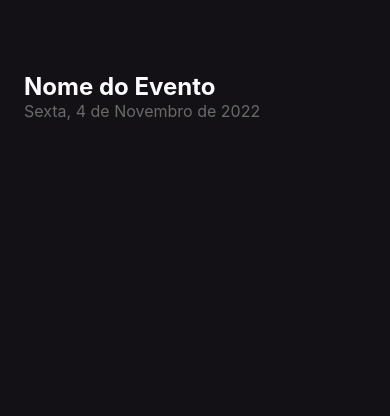
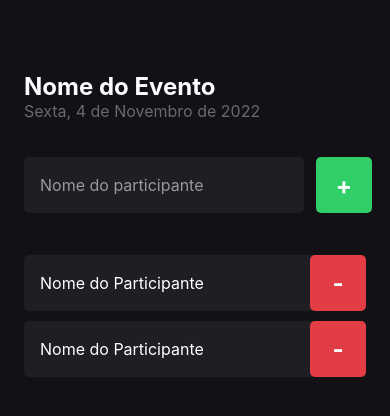
Before and after one commit to iannak/list-participant-react-native, a React Native app: screen / in a window 390 px wide. Shown: the top 416 px of the page. Built offline with nearby package versions, Linux system fonts and the light colour scheme.

Commit message:
createad componentizacao

```diff
--- a/App.tsx
+++ b/App.tsx
@@ -1,4 +1,4 @@
-import Home from './src/screens/Home';
+import { Home } from './src/screens/Home';
 
 export default function App() {
   return (
--- /dev/null
+++ b/src/components/Participant/index.tsx
@@ -0,0 +1,15 @@
+import { View, Text, TouchableOpacity } from 'react-native';
+
+import { styles } from './styles';
+
+export function Participant(){
+  return (
+    <View style={styles.container}>
+      <Text style={styles.name}>Nome do Participante</Text>
+
+      <TouchableOpacity style={styles.button}>
+          <Text style={styles.buttonText}>-</Text>
+        </TouchableOpacity>
+    </View>
+  );
+}
--- /dev/null
+++ b/src/components/Participant/styles.ts
@@ -0,0 +1,31 @@
+import { StyleSheet } from "react-native";
+
+export const styles = StyleSheet.create({
+  container: {
+    width: "100%",
+    backgroundColor: "#1F1E25",
+    borderRadius: 5,
+    flexDirection: "row",
+    alignItems: "center",
+    marginBottom: 10,
+  },
+  name: {
+    flex: 1,
+    fontSize: 16,
+    color: "#fff",
+    marginLeft: 16,
+  },
+  buttonText: {
+    color: "#FDFCFE",
+    fontSize: 24,
+    fontWeight: "bold",
+  },
+  button: {
+    width: 56,
+    height: 56,
+    borderRadius: 5,
+    backgroundColor: "#e23c44",
+    alignItems: "center",
+    justifyContent: "center",
+  },
+});
--- a/src/screens/Home/index.tsx
+++ b/src/screens/Home/index.tsx
@@ -1,17 +1,32 @@
-import { Text, View } from 'react-native';
+import { Text, View, TextInput, TouchableOpacity } from "react-native";
 
-import { styles } from './styles';
+import { styles } from "./styles";
+import { Participant } from "../../components/Participant";
 
-export default function Home(){
+export function Home() {
+  function handleParticipantAdd() {
+    console.log("handleParticipantAdd");
+  }
+
   return (
     <View style={styles.container}>
-      <Text style={styles.eventName}>
-      Nome do Evento
-      </Text>
+      <Text style={styles.eventName}>Nome do Evento</Text>
 
-      <Text style={styles.eventDate}>
-      Sexta, 4 de Novembro de 2022
-      </Text>
+      <Text style={styles.eventDate}>Sexta, 4 de Novembro de 2022</Text>
+
+      <View style={styles.form}>
+        <TextInput
+          style={styles.input}
+          placeholder="Nome do participante"
+          placeholderTextColor="#999"
+        />
+
+        <TouchableOpacity style={styles.button} onPress={handleParticipantAdd}>
+          <Text style={styles.buttonText}>+</Text>
+        </TouchableOpacity>
+      </View>
+      <Participant />
+      <Participant />
     </View>
-  )
+  );
 }
--- a/src/screens/Home/styles.ts
+++ b/src/screens/Home/styles.ts
@@ -1,19 +1,48 @@
-import { StyleSheet } from 'react-native'
+import { StyleSheet } from "react-native";
 
 export const styles = StyleSheet.create({
   container: {
     flex: 1,
-    backgroundColor: '#131016',
-    padding: 24
+    backgroundColor: "#131016",
+    padding: 24,
   },
   eventName: {
-    color: '#FDFCFE',
+    color: "#FDFCFE",
     fontSize: 24,
-    fontWeight: 'bold',
-    marginTop: 48
+    fontWeight: "bold",
+    marginTop: 48,
   },
   eventDate: {
-    color: '#686B68',
+    color: "#686B68",
     fontSize: 16,
-  }
-})
+  },
+  input: {
+    flex: 1,
+    backgroundColor: "#1F1E25",
+    height: 56,
+    borderRadius: 5,
+    padding: 16,
+    color: "#FDFCFE",
+    fontSize: 16,
+    marginRight: 12,
+  },
+  buttonText: {
+    color: "#FDFCFE",
+    fontSize: 24,
+    fontWeight: "bold",
+  },
+  button: {
+    width: 56,
+    height: 56,
+    borderRadius: 5,
+    backgroundColor: "#31cf67",
+    alignItems: "center",
+    justifyContent: "center",
+  },
+  form: {
+    width: "100%",
+    flexDirection: "row",
+    marginTop: 36,
+    marginBottom: 42,
+  },
+});
```
